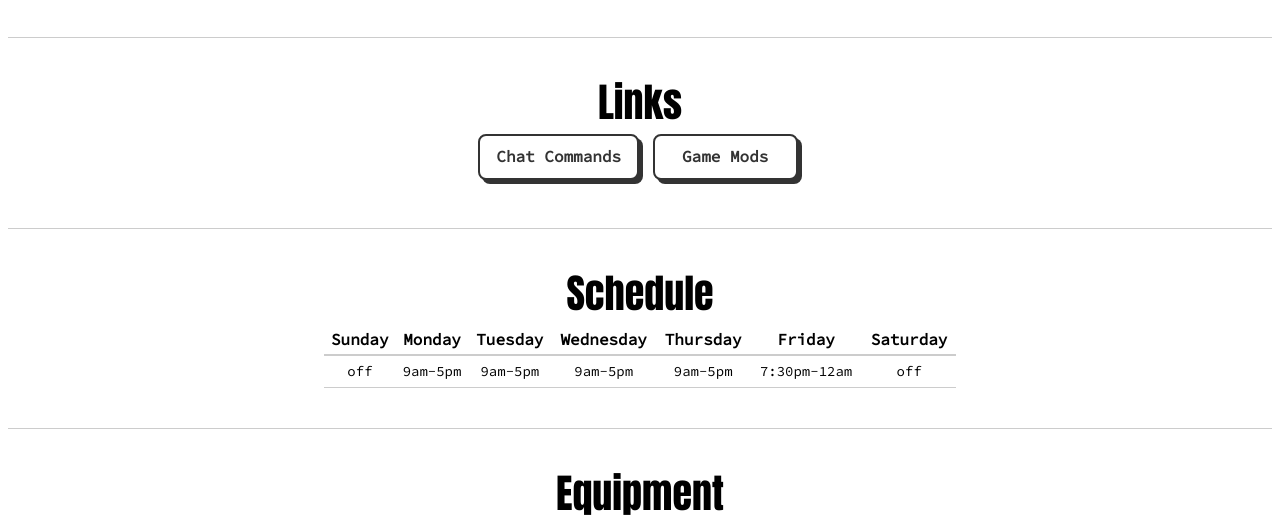
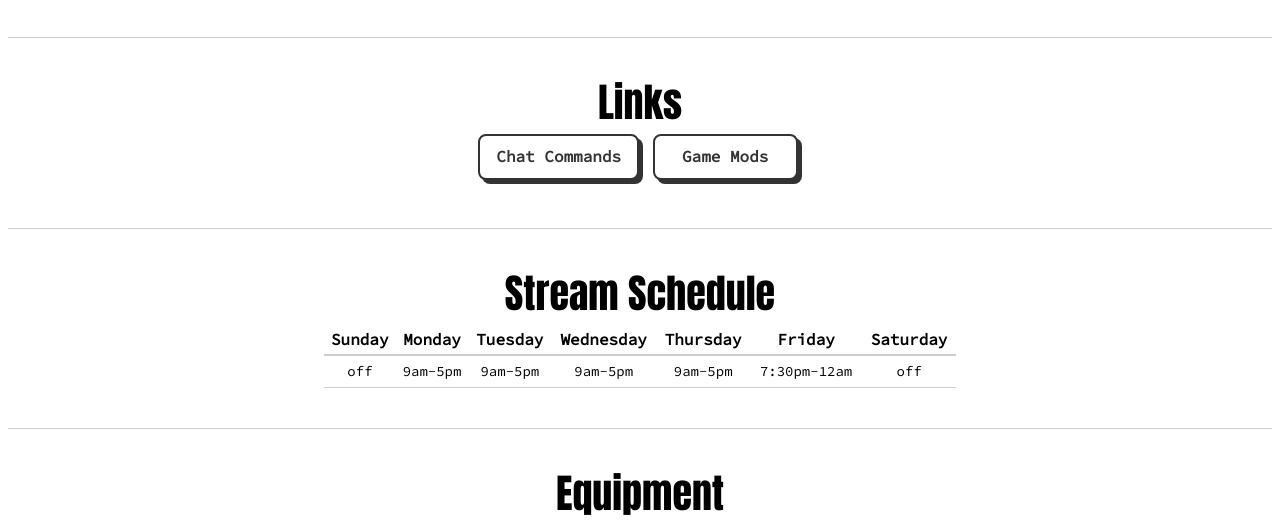
Before and after one commit to chrisaaronr/TOPSilog-twitch-info, a plain HTML site: page index.html in a window 1280 px wide. Shown: the part 245-775 px from the top of the page. Drawn offline with Linux system fonts and the light colour scheme.

Commit message:
add Stream Schedule

```diff
--- a/index.html
+++ b/index.html
@@ -44,7 +44,7 @@
         </section>
 
         <section class="schedule-table">
-            <h2 class="content">Schedule</h2>
+            <h2 class="content">Stream Schedule</h2>
             <div role="region" tabindex="0">
                 <table>
                     <thead>
```
